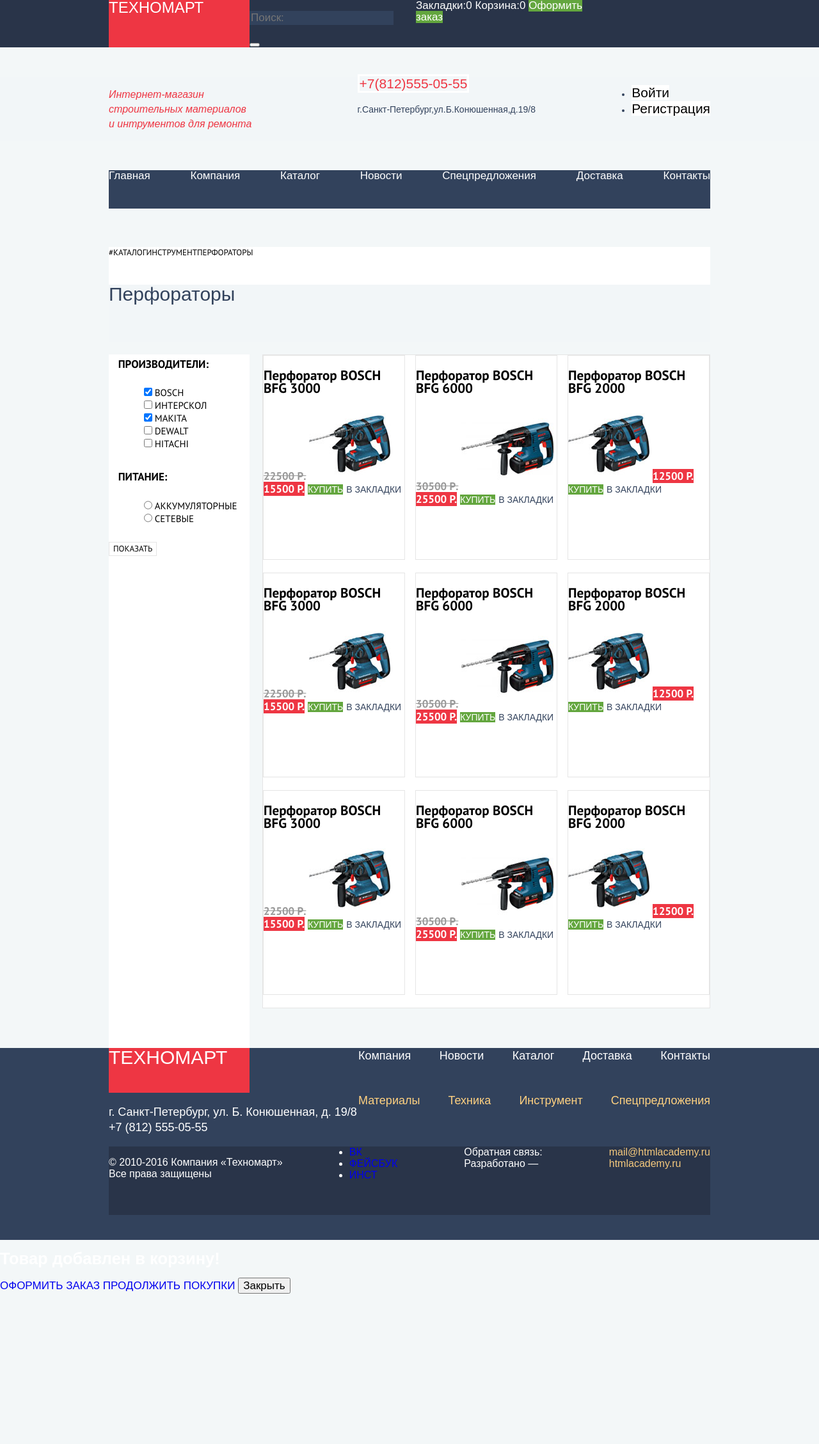
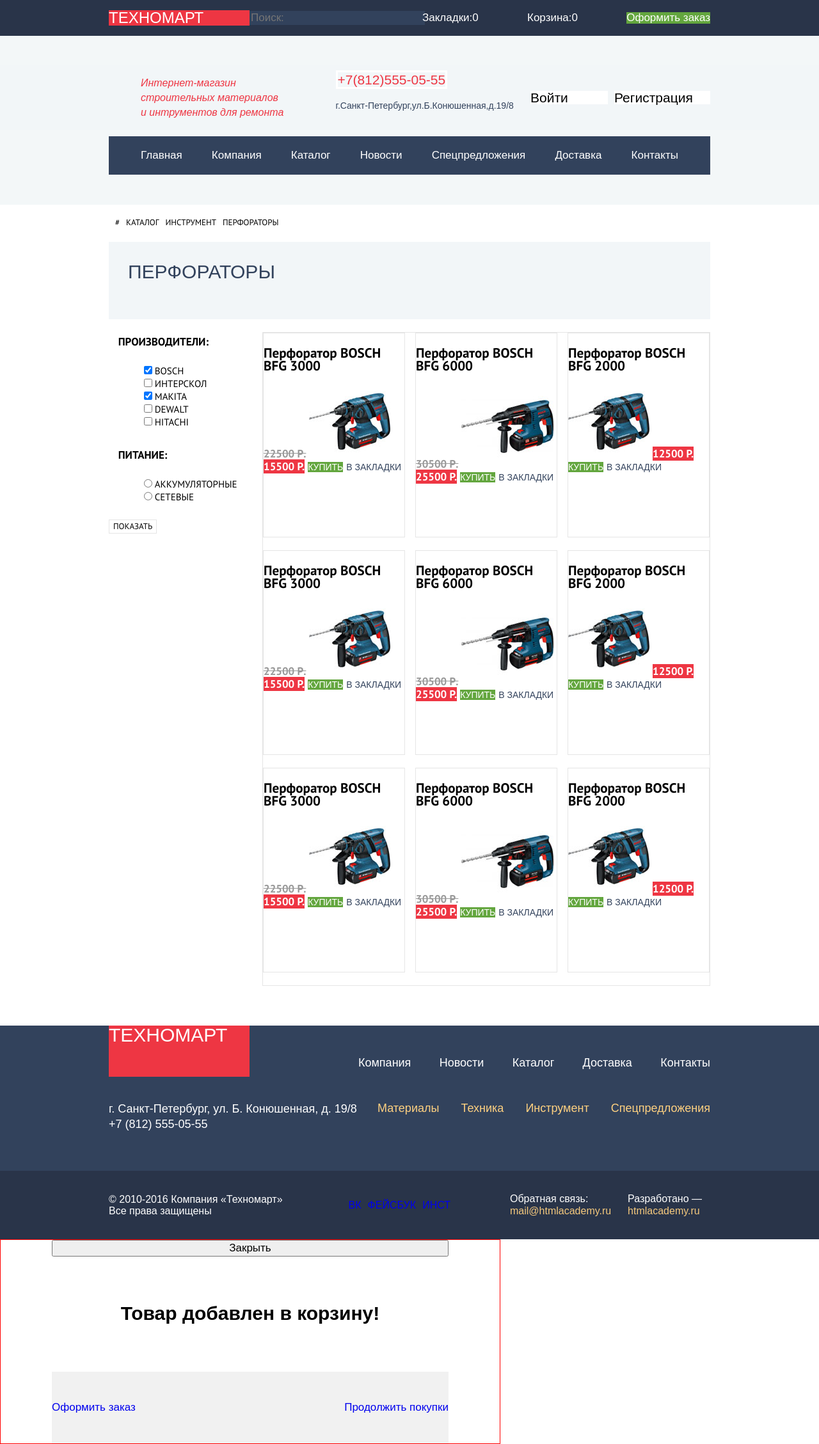
Before and after one commit to nick2195/924713-technomart, a plain HTML site: page catalog.html in a window 1280 px wide. Shown: the whole page at 64% size. Before the commit the page ends 2022 px from the top, so only its background shows below. Drawn offline with Linux system fonts and the light colour scheme; a web font is replaced by a local one.

Commit message:
second сетки

```diff
--- a/catalog.html
+++ b/catalog.html
@@ -12,12 +12,13 @@
     <header class="main-header">
      <div class="header-up">
       <div class="container">
+       <div class="header-up-wrapper">
         <a class="main-header-logo" href="index.html">Техномарт</a>
         <form class="search-form" action="#" method="post">
         <p class="search-inside-form">
           <input type="text" name="search" placeholder="Поиск:">
         </p>
-        <button class="visually-hidden" type="submit"></button>
+        <button class="visually-hidden" type="submit">отправить</button>
         </form>
        <div class="start-btns">
         <a class="bookmarks" href="#" >Закладки:0</a>
@@ -26,9 +27,11 @@
        </div>
       </div>
      </div>
+    </div>
 
       <section class="header-mid">
        <div class="container">
+        <div class="header-mid-wrapper">
          <p class="title-description">Интернет-магазин<br>
           строительных материалов<br>
           и интрументов для ремонта</p>
@@ -36,10 +39,11 @@
          <a class="btn-phone" href="">+7(812)555-05-55</a>
          <p class="adress">г.Санкт-Петербург,ул.Б.Конюшенная,д.19/8</p>
          </div>
-        <ul class="acсess">
-          <li><a class="btn-access" href="#">Войти</a></li>
-          <li><a class="btn-registration" href="#">Регистрация</a></li>
-        </ul>
+         <div class="access">
+          <a class="btn-access" href="#">Войти</a>
+          <a class="btn-registration" href="#">Регистрация</a>
+         </div>
+        </div>
        </div>
       </section>
 
@@ -209,7 +213,6 @@
 <footer class="main-footer">
   <div class="container">
   <div class="footer-up">
-    <div class="footer-up-wrapper">
     <a class="main-footer-logo" href="index.html">Техномарт</a>
     <ul class="footer-navigation-first">
       <li><a href="company.html">Компания</a></li>
@@ -219,9 +222,7 @@
       <li><a href="contacts.html">Контакты</a></li>
     </ul>
   </div>
-  </div>
   <div class="footer-mid">
-    <div class="footer-mid-wrapper">
      <p>г. Санкт-Петербург, ул. Б. Конюшенная, д. 19/8<br>
       +7 (812) 555-05-55</p>
     <ul class="footer-navigation-second">
@@ -232,8 +233,9 @@
     </ul>
   </div>
  </div>
+<div class="footer-down-color">
+ <div class="container">
   <div class="footer-down">
-    <div class="footer-down-wrapper">
      <p>  © 2010-2016 Компания «Техномарт»<br>
      Все права защищены</p>
      <ul class="social-buttons">
@@ -241,23 +243,29 @@
        <li><a class="social-button-fb" href="#">ФЕЙСБУК</a></li>
        <li><a class="social-button-inst" href="#">ИНСТ</a></li>
      </ul>
-     <ul class="feedback">
-       <li>Обратная связь:</li>
-       <li>Разработано —</li>
-     </ul>
-     <ul class="feedback-a">
-       <li><a href="mail@htmlacademy.ru">mail@htmlacademy.ru</a></li>
-       <li><a href="https://htmlacademy.ru">htmlacademy.ru</a></li>
-     </ul>
+     <div class="communication">
+       <div>
+       <p class="feedback">Обратная связь:</p>
+       <p><a class="feedback-a" href="mail@htmlacademy.ru">mail@htmlacademy.ru</a><p>
+       </div>
+       <div>
+       <p class="feedback">Разработано —</p>
+       <p><a class="feedback-a" href="https://htmlacademy.ru">htmlacademy.ru</a></p>
+       </div>
+      </div>
      </div>
     </div>
    </div>
 </footer>
-  <section class="add-goods">
+  <div class="add-goods">
+   <button class="modal-close" type="button">Закрыть</button>
+  <div class="header-add-goods-wrapper">
    <h2 class="header-add-goods">Товар добавлен в корзину!</h2>
-   <a class="btn-checkout" href="#">ОФОРМИТЬ ЗАКАЗ</a>
-   <a class="continue-shopping" href="catalog.html">ПРОДОЛЖИТЬ ПОКУПКИ</a>
-   <button class="modal-close" type="button">Закрыть</button>
-  </section>
+ </div>
+  <div class="goods-buttons">
+   <a class="btn-checkout" href="#">Оформить заказ</a>
+   <a class="continue-shopping" href="catalog.html">Продолжить покупки</a>
+ </div>
+ </div>
 </body>
 </html>
--- a/css/style.css
+++ b/css/style.css
@@ -6,12 +6,20 @@
   color: #ffffff;
   font-weight: 400;
 
-  background-color: #f3f7f8;
+  background-color: #ffffff;
   background-position: top center;
 }
 
 a {
 text-decoration: none;
+}
+
+.visually-hidden {
+   position: absolute;
+   clip: rect(0 0 0 0);
+   width: 1px;
+   height: 1px;
+   margin: -1px;
 }
 
 .header-up {
@@ -43,6 +51,7 @@
 .search-inside-form input{
  background-color: #32425c;
  border: none;
+ width: 100%;
 }
 
 .search-inside-form input:hover,
@@ -212,6 +221,8 @@
   line-height: 20px;
   font-weight: 400;
   color: #000000;
+  margin: 0;
+  padding: 0;
 
   list-style: none;
 }
@@ -330,7 +341,9 @@
 .feedback-a {
   color: #f5c97d
 }
-
+.feedback {
+  margin-bottom: -15px;
+}
 .feedback-a a {
   color: inherit;
 }
@@ -492,6 +505,7 @@
 .main-header {
   margin-bottom: 59px;
   min-height: 320px;
+  background-color: #f3f7f8;
 }
 
 .header-up {
@@ -501,13 +515,15 @@
 }
 
 .container {
- width: 940px;
- margin: 0 auto;
- padding: 0 10px;
+  width: 940px;
+  margin: 0 auto;
+  padding: 0px 10px;
 }
 
-.header-up .container {
+.header-up-wrapper {
   display: flex;
+  justify-content: space-between;
+  align-items: center;
 }
 
 .main-header-logo {
@@ -515,25 +531,30 @@
 }
 
 .search-form {
-  width: 260px;
+  width: 270px;
 }
 
 .start-btns {
-  width: 300px;
+  display: flex;
+  width: 450px;
+  justify-content: space-between;
 }
+
 
 .header-mid {
   min-height: 70px;
-  margin-bottom: 45px;
+  margin-bottom: 10px;
 }
 
-.header-mid .container {
+.header-mid-wrapper {
   display: flex;
   justify-content: space-between;
+  align-items: center;
 }
 
 .title-description {
   width: 300px;
+  padding-left: 50px;
 }
 
 .mid-mid {
@@ -541,20 +562,30 @@
 }
 
 .access {
-  width: 300px;
-  margin: 0;
-  padding: 0;
+  display: flex;
+  width: 281px;
+  justify-content: space-between;
+}
+
+.btn-access {
+  width: 121px;
+}
+
+.btn-registration {
+  width: 150px;
 }
 
 .site-navigation {
   display: flex;
   justify-content: space-between;
   margin: 0;
-  padding: 0;
+  padding: 0 50px;
   list-style: none;
   width: 940px;
   min-height: 60px;
   margin-bottom: 60px;
+  box-sizing: border-box;
+  align-items: center;
 }
 
 .information{
@@ -585,48 +616,74 @@
   width: 550px;
   margin: 0;
   padding: 0;
+  align-items: flex-end;
+  margin-bottom: 10px;
 }
 
-.footer-up-wrapper {
+.footer-up {
   display: flex;
   justify-content: space-between;
+  margin-bottom: 20px;
 }
 
 .footer-navigation-second {
   display: flex;
   justify-content: space-between;
   min-height: 70px;
-  width: 550px;
+  width: 520px;
   margin: 0;
   padding: 0;
+  list-style: none;
+  align-items: flex-start;
+  margin-top: 17px;
 }
 
-.footer-mid-wrapper {
+.footer-mid {
   display: flex;
   justify-content: space-between;
+  margin-bottom: 40px;
+}
+
+.footer-down-color{
+  background-color: #293449;
 }
 
 .footer-down {
+  display: flex;
+  justify-content: space-between;
   min-height: 107px;
+  align-items: center;
 }
 
-.footer-down-wrapper {
+.social-buttons {
   display: flex;
-  justify-content: space-between;
+}
+
+.social-buttons li{
+  padding-left: 10px;
 }
 
 .footer-down ul{
   margin: 0;
   padding: 0;
+  list-style: none;
 }
 
+.communication {
+  display: flex;
+  justify-content: space-between;
+  width: 300px;
+  margin-right: 13px;
+}
 /*дальше идет catalog.html*/
 
 .page-title {
-  margin: 0;
   margin-bottom: 20px;
-  padding: 0;
   min-height: 89px;
+  text-transform: uppercase;
+  padding-top: 32px;
+  padding-left: 30px;
+  margin-top: -20px;
 }
 
 .breadcrumbs {
@@ -634,6 +691,11 @@
   padding: 0;
   margin: 0;
   min-height: 59px;
+  margin-top: -40px;
+}
+
+.breadcrumbs a {
+  padding-left: 10px;
 }
 
 .filter {
@@ -662,3 +724,94 @@
   flex-wrap: wrap;
   justify-content: space-between;
 }
+
+.lost {
+  font-size: 18px;
+  line-height: 18px;
+  font-weight: 400;
+  font-family: 'Cuprum', serif;
+  color: #000000;
+
+  min-height: 430px;
+  width: 620px;
+  border: 1px red solid;
+}
+
+.lost-wrapper {
+  display: flex;
+  flex-direction: column;
+  padding-left: 80px;
+  padding-right: 80px;
+}
+
+.about-you {
+  display: flex;
+  min-height: 67px;
+  justify-content: space-between;
+  margin-bottom: 17px;
+  background-color: #ffffff;
+}
+
+.name-surname-icon {
+  margin-top: 10px;
+}
+
+.email-icon {
+  margin-top: 10px;
+}
+
+.message-icon {
+  margin-top: 10px;
+}
+
+.message-wrapper {
+  min-height: 142px;
+  margin-bottom: 37px;
+}
+
+.btn-delivery {
+  background-color: #f4f4f4;
+  min-height: 112px;
+  width: 100%;
+}
+
+.button-delivery {
+  font-size: 14px;
+  font-family: 'Cuprum', serif;
+  line-height: 18px;
+  font-weight: 400;
+  text-transform: uppercase;
+  color: #ffffff;
+
+  background-color: #ee3643;
+}
+
+.add-goods {
+  width: 620px;
+  min-height: 282px;
+  border: red 1px solid;
+  display: flex;
+  flex-direction: column;
+  padding-left: 80px;
+  padding-right: 80px;
+  color: #000000;
+}
+
+.header-add-goods-wrapper {
+  padding-top: 50px;
+  min-height: 130px;
+}
+.header-add-goods {
+  text-align: center;
+  font-size: 30px;
+  line-height: 30px;
+  font-weight: 400px;
+}
+
+.goods-buttons {
+  display: flex;
+  justify-content: space-between;
+  background-color: #f1f1f1;
+  min-height: 112px;
+  align-items: center;
+}
```
Also changed, not shown: index.html (+39 -24 lines). Lines whose indentation alone changed are shown as unchanged.
